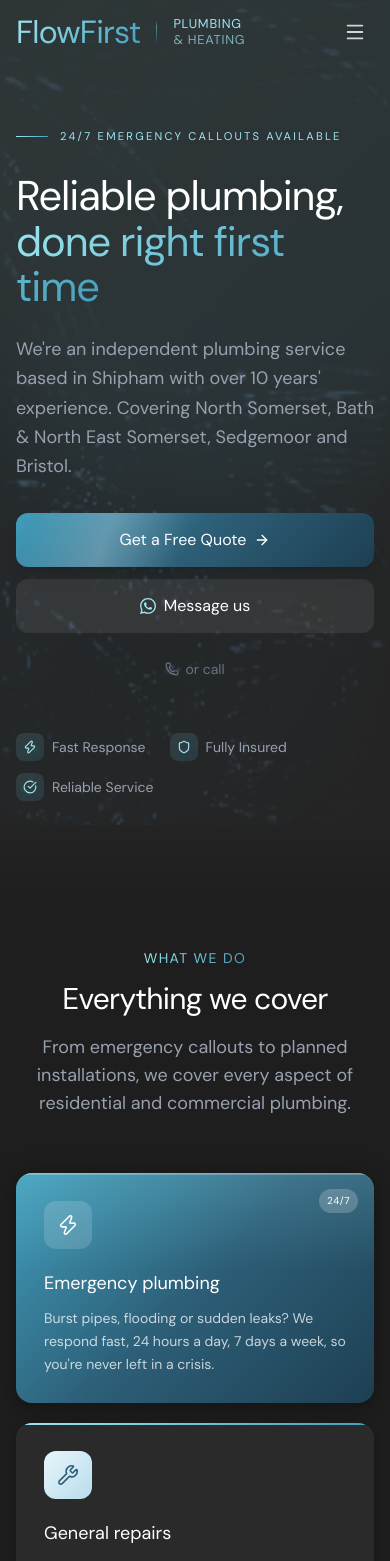
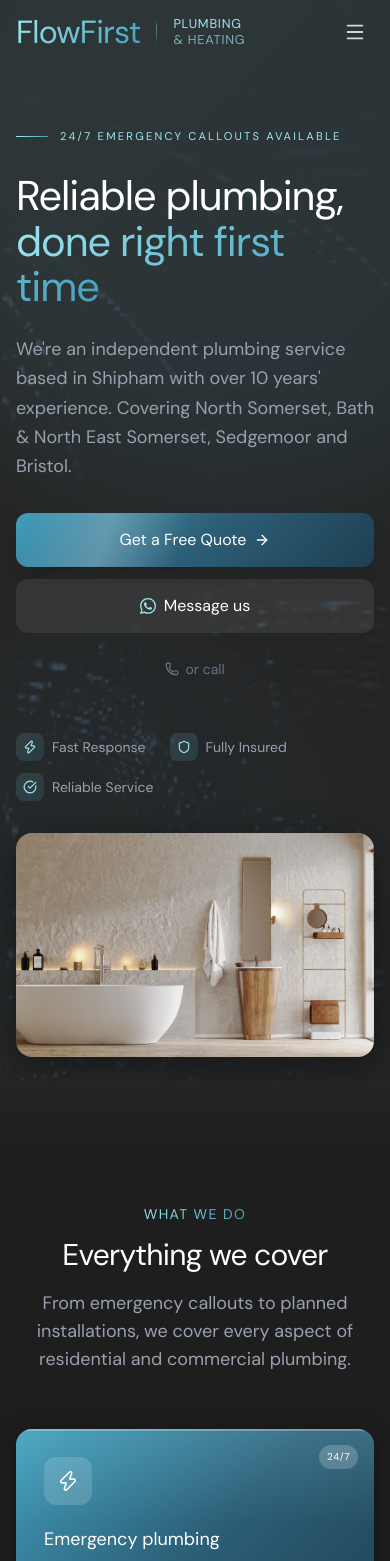
Before and after one commit to harrietamelia99/FlowFirst-Plumbing, a Next.js app: page / in a window 390 px wide. Shown: the top 1561 px of the page. Built offline with nearby package versions, Linux system fonts and the light colour scheme.

Commit message:
Show hero image on mobile below CTA buttons
Made-with: Cursor

```diff
--- a/src/components/Hero.tsx
+++ b/src/components/Hero.tsx
@@ -118,6 +118,18 @@ export default function Hero() {
                 </div>
               ))}
             </div>
+
+            {/* Mobile hero image */}
+            <div
+              className="lg:hidden mt-8 rounded-2xl overflow-hidden animate-fade-up delay-400"
+              style={{ boxShadow: "0 8px 32px rgba(0,0,0,0.4), inset 0 1px 0 rgba(255,255,255,0.06)" }}
+            >
+              <img
+                src="/hero-bathroom.jpg"
+                alt="Bathroom installation by FlowFirst Plumbing"
+                className="w-full h-56 object-cover block"
+              />
+            </div>
           </div>
 
           {/* Right: Service visual */}
```
